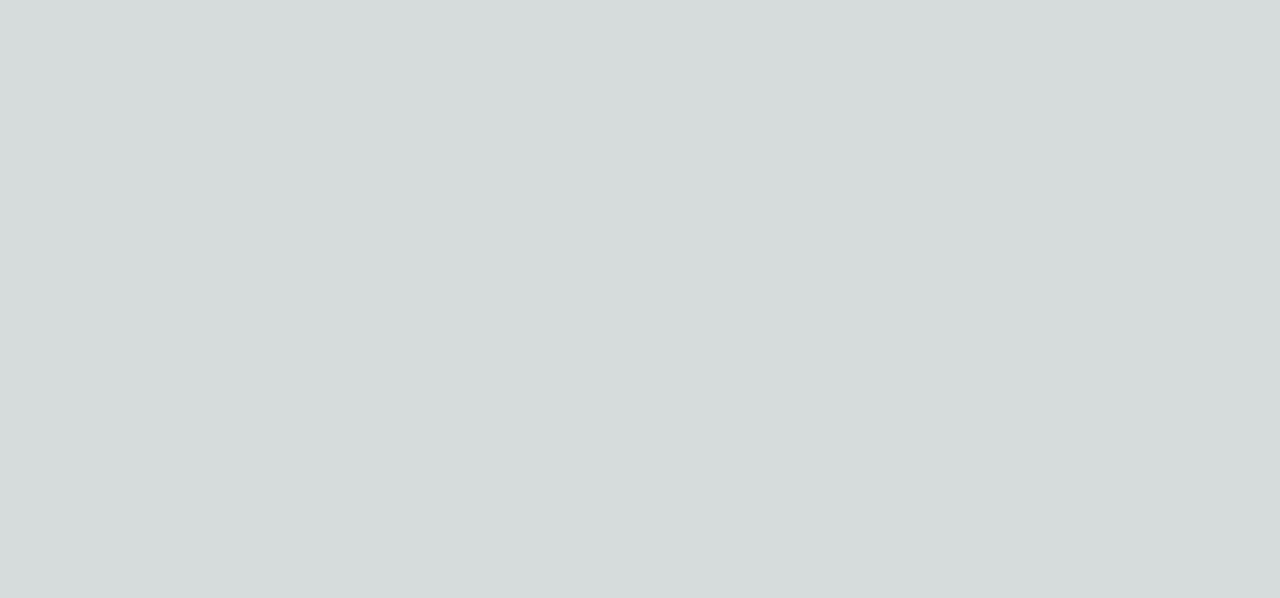
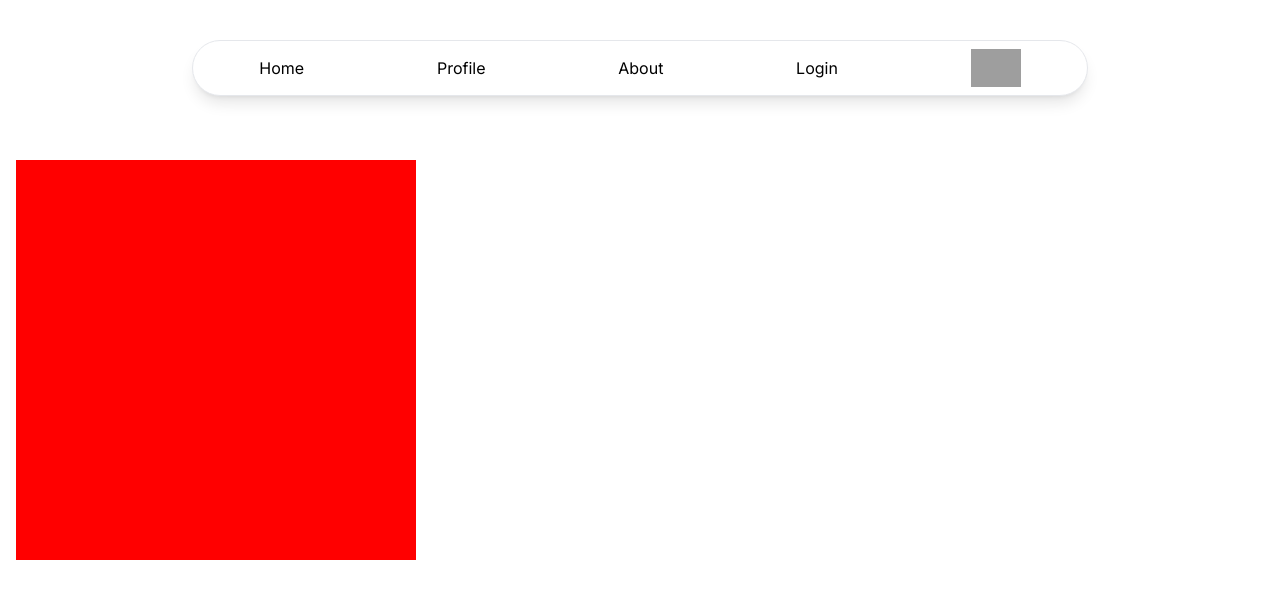
Before and after one commit to om0852/typester, a Next.js app: page / in a window 1280 px wide. Shown: the top 598 px of the page. Built offline with nearby package versions, Linux system fonts and the light colour scheme; grey boxes are pictures that could not be loaded.

Commit message:
header completed

```diff
--- /dev/null
+++ b/next.config.js
@@ -0,0 +1,8 @@
+/** @type {import('next').NextConfig} */
+const path = require("path");
+
+const nextConfig = {
+    includepaths: [path.join(__dirname, "styles")]
+};
+
+module.exports = nextConfig;
--- a/next.config.mjs
+++ /dev/null
@@ -1,4 +0,0 @@
-/** @type {import('next').NextConfig} */
-const nextConfig = {};
-
-export default nextConfig;
--- /dev/null
+++ b/sass/component/home.scss
@@ -0,0 +1,13 @@
+.card-container{
+    width: 100%;
+    height: 100vh;
+    position: relative;
+    top: 20vh;
+
+}
+.card{
+    width: 50vh;
+    height: 50vh;
+    background-color: red;
+    margin: 0 2vh;
+}
--- /dev/null
+++ b/sass/component/navbar.scss
@@ -0,0 +1,21 @@
+.header-container{
+    width: 100%;
+    height: 7vh;
+    display: flex;
+    z-index: 3;
+    background-color: transparent;
+    position: fixed;
+    top: 5vh;
+    align-items: center;
+    justify-content: center;
+}
+.header-container ul{
+    display: flex;
+    width: 70%;
+    height: 100%;
+    align-items: center;
+    justify-content: space-around;
+}
+.header-container ul li{
+    margin: 0 2vh;
+}
--- /dev/null
+++ b/sass/index.scss
@@ -0,0 +1,6 @@
+$color-primary:"blue";
+.om{
+    background-color: $color-primary;
+    width: 100%;
+    height: 100vh;
+}
--- /dev/null
+++ b/src/app/Context/store.js
@@ -0,0 +1,8 @@
+"use client";
+import { createContext, useState } from "react";
+const AppContext = createContext();
+const data = {
+    bgColor: "black",
+    color: "white"
+}
+export default AppContext;
--- /dev/null
+++ b/src/app/component/Home.js
@@ -0,0 +1,15 @@
+import { useContext } from "react";
+import AppContext from "../Context/store";
+import Navbar from "./Navbar";
+import Home_Page from "./Home_page";
+
+export default function Home() {
+    const context = useContext(AppContext);
+    return (
+        <div style={{ width: "100%", height: "100%", background: context.color }}>
+            <Navbar />
+            <Home_Page />
+        </div>
+    )
+
+}
--- /dev/null
+++ b/src/app/component/Home_page.js
@@ -0,0 +1,20 @@
+"use client";
+import "../../../sass/component/home.scss";
+import { useContext } from "react";
+import AppContext from "../Context/store";
+
+export default function Home_Page() {
+    const context = useContext(AppContext);
+
+    return (
+        <div className="home-container" style={{ background: context.color }}>
+
+            <div className="card-container" style={{ background: context.color }}>
+
+                <div className="card">
+
+                </div>
+            </div>
+        </div>
+    )
+}
--- /dev/null
+++ b/src/app/component/Navbar.js
@@ -0,0 +1,47 @@
+"use client";
+import Cookie from "js-cookie";
+import "../../../sass/component/navbar.scss";
+import AppContext from "../Context/store";
+import { useContext, useEffect } from "react";
+import navbar_link from "../data/links/navbar_link";
+import Link from "next/link";
+export default function Navbar() {
+    const context = useContext(AppContext)
+
+
+    //to change mode dark mode or light mode
+    const changeMode = () => {
+        if (context.bgColor == "black") {
+            context.setbgColor("white");
+            context.setColor("black");
+        }
+        else {
+            context.setbgColor("black");
+            context.setColor("white");
+        }
+    }
+    useEffect(() => {
+        if (Cookie.get("mode") != "dark") {
+            Cookie.set("mode", "white");
+        }
+    }, [])
+    return (
+        <div className="header-container">
+            <ul className="rounded-none border border-gray border-opacity-40  bg-opacity-80 shadow-lg shadow-gray/[0.03]  backdrop-blur-[0.5rem] sm:top-6 sm:h-[3.25rem] sm:w-[36rem] sm:rounded-full dark:bg-gray-950 dark:border-white/40 dark:bg-opacity-75" style={{ background: context.color, color: context.bgColor }}>
+                {navbar_link.map((data) => {
+
+                    return (
+                        <li><Link href={data.hash}>{data.name}</Link></li>
+                    )
+                })}
+                {Cookie.get('token') ? <li><Link href={"/login"}>Logout</Link></li>
+                    : <li><Link href={"/login"}>Login</Link></li>
+                }
+                <li onClick={changeMode}>{context.bgColor == "black" ? <img width="50" height="50" src="https://img.icons8.com/external-glyph-silhouettes-icons-papa-vector/78/1A1A1A/external-Light-Mode-interface-glyph-silhouettes-icons-papa-vector.png" alt="external-Light-Mode-interface-glyph-silhouettes-icons-papa-vector" /> : <img width="50" height="50" src="https://img.icons8.com/external-glyph-silhouettes-icons-papa-vector/78/FFFFFF/external-Light-Mode-interface-glyph-silhouettes-icons-papa-vector.png" alt="external-Light-Mode-interface-glyph-silhouettes-icons-papa-vector" />}</li>
+            </ul>
+
+        </div >
+
+    )
+
+}
--- /dev/null
+++ b/src/app/data/links/navbar_link.js
@@ -0,0 +1,16 @@
+const navbar_links = [
+    {
+        name: "Home",
+        hash: "/"
+    },
+    {
+        name: "Profile",
+        hash: "/profile"
+    },
+    {
+        name: "About",
+        hash: "/about"
+    },
+
+];
+module.exports = navbar_links
--- a/src/app/layout.js
+++ b/src/app/layout.js
@@ -11,6 +11,7 @@ export const metadata = {
 export default function RootLayout({ children }) {
   return (
     <html lang="en">
+      <a href="https://icons8.com/icon/6483/multiply"></a>
       <body className={inter.className}>{children}</body>
     </html>
   );
--- a/src/app/page.js
+++ b/src/app/page.js
@@ -1,9 +1,17 @@
-import Image from "next/image";
+"use client";
+import Link from 'next/link';
+import "../../sass/index.scss";
+import AppContext from './Context/store';
+import Navbar from './component/Navbar';
+import { useState } from 'react';
+import Home from './component/Home';
+const Page = () => {
+  const [bgColor, setbgColor] = useState("black");
+  const [color, setColor] = useState("white");
+  return (
+    <AppContext.Provider value={{ bgColor, setbgColor, color, setColor }}>
+      <Home />
+    </AppContext.Provider>);
+};
 
-export default function Home() {
-  return (
-    <>
-
-    </>
-  );
-}
+export default Page;
```
